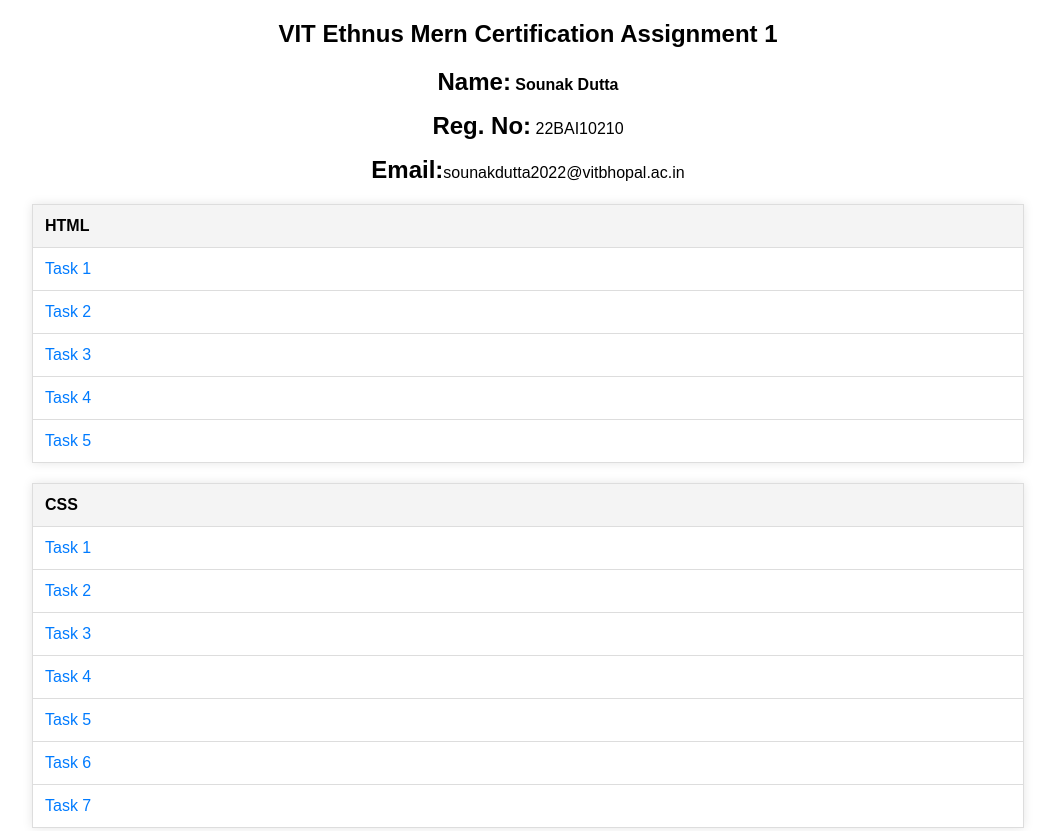
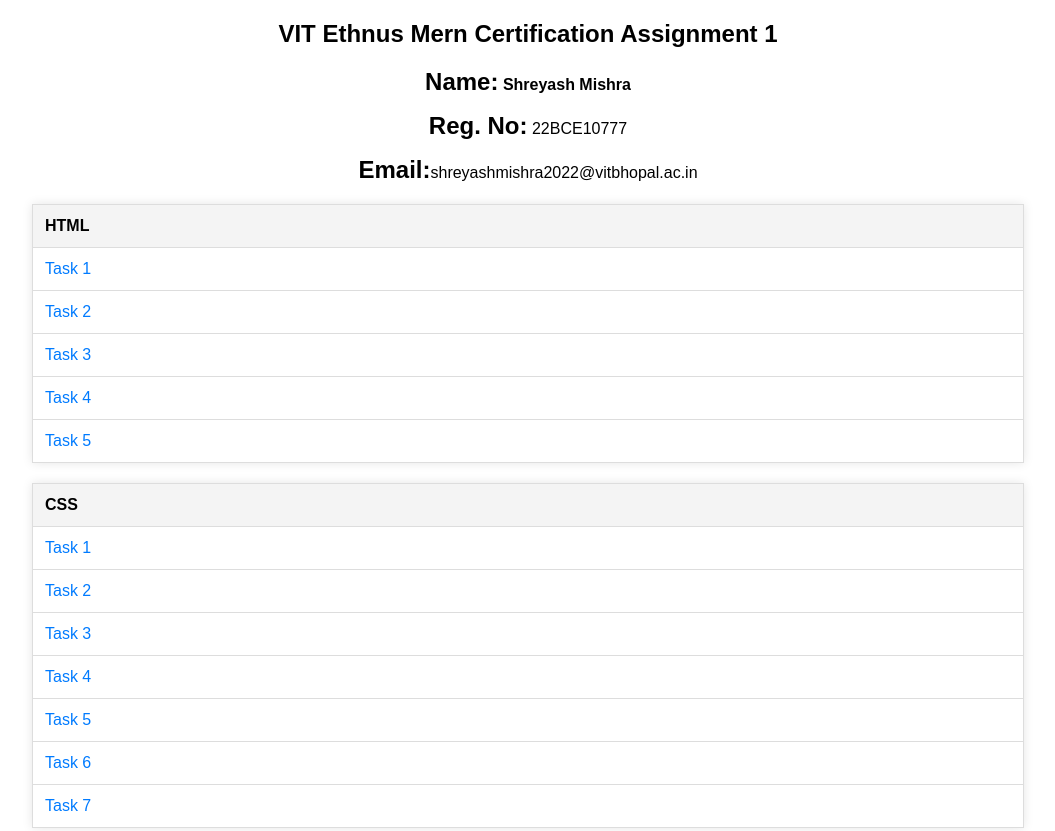
Before and after one commit to shreyash1102/Mern-Assignment, a plain HTML site: page index.html in a window 1280 px wide. Shown: the top 831 px of the page, without its empty margins (112-1167 px from the left). Drawn offline with Linux system fonts and the light colour scheme.

Commit message:
second commit

```diff
--- a/index.html
+++ b/index.html
@@ -48,9 +48,9 @@
 <body>
     <h2>VIT Ethnus Mern Certification Assignment 1</h2>
     <div class="details">
-        <p><strong>Name:</strong> <b>Sounak Dutta</b></p>
-        <p><strong>Reg. No:</strong> 22BAI10210</p>
-        <p><strong>Email:</strong>sounakdutta2022@vitbhopal.ac.in</p>
+        <p><strong>Name:</strong> <b>Shreyash Mishra</b></p>
+        <p><strong>Reg. No:</strong> 22BCE10777</p>
+        <p><strong>Email:</strong>shreyashmishra2022@vitbhopal.ac.in</p>
     </div>
 
     <table>
```
